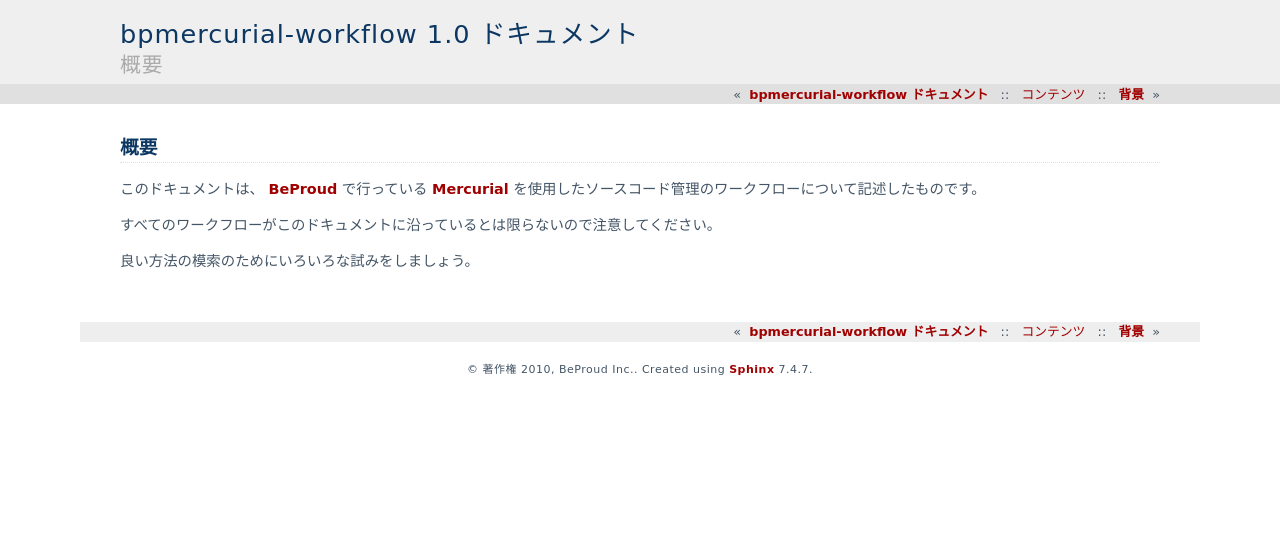
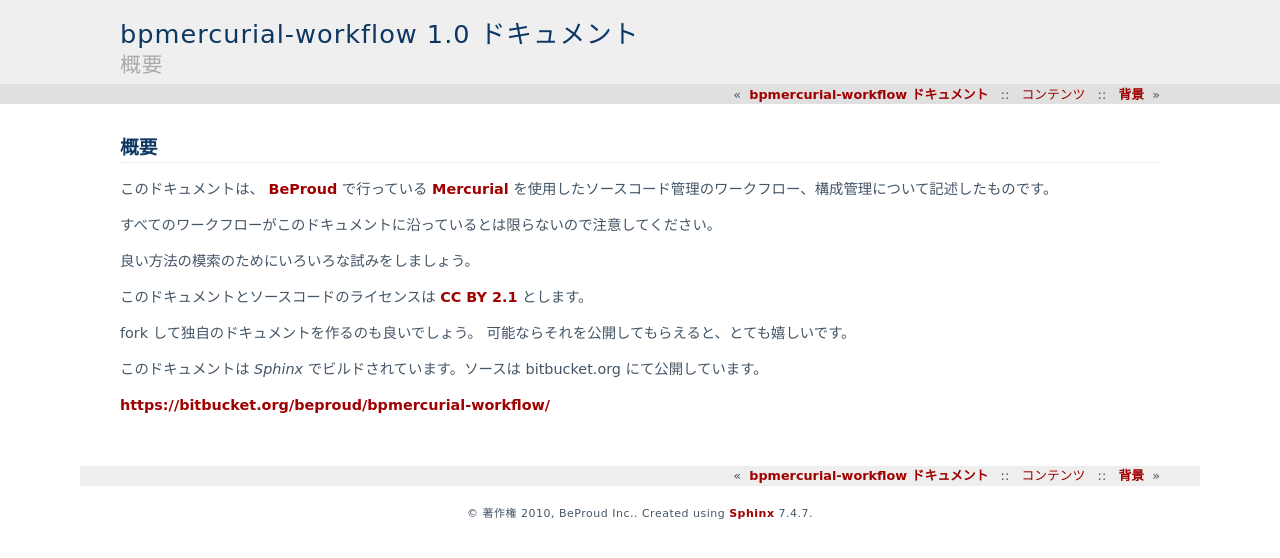
Before and after one commit to beproud/bpmercurial-workflow, a Sphinx documentation site: the page built from ja/source/intro.rst, in a window 1280 px wide. Shown: the top 558 px of the page. Built offline with Sphinx 7.4.7, drawn with Linux system fonts in a browser that asks for light colours.

Commit message:
ライセンス等について

```diff
--- a/ja/source/intro.rst
+++ b/ja/source/intro.rst
@@ -1,11 +1,21 @@
 概要
 ====
 
-このドキュメントは、 `BeProud`_ で行っている `Mercurial`_ を使用したソースコード管理のワークフローについて記述したものです。
+このドキュメントは、 `BeProud`_ で行っている `Mercurial`_ を使用したソースコード管理のワークフロー、構成管理について記述したものです。
 
 すべてのワークフローがこのドキュメントに沿っているとは限らないので注意してください。
 
 良い方法の模索のためにいろいろな試みをしましょう。
 
+このドキュメントとソースコードのライセンスは `CC BY 2.1`_ とします。
+
+fork して独自のドキュメントを作るのも良いでしょう。
+可能ならそれを公開してもらえると、とても嬉しいです。
+
+このドキュメントは `Sphinx` でビルドされています。ソースは bitbucket.org にて公開しています。
+
+https://bitbucket.org/beproud/bpmercurial-workflow/
+
 .. _`BeProud`: http://www.beproud.jp/
 .. _`Mercurial`: http://mercurial.selenic.com/
+.. _`CC BY 2.1`: http://creativecommons.org/licenses/by/2.1/jp/
```
Also changed, not shown: 1 other file.
